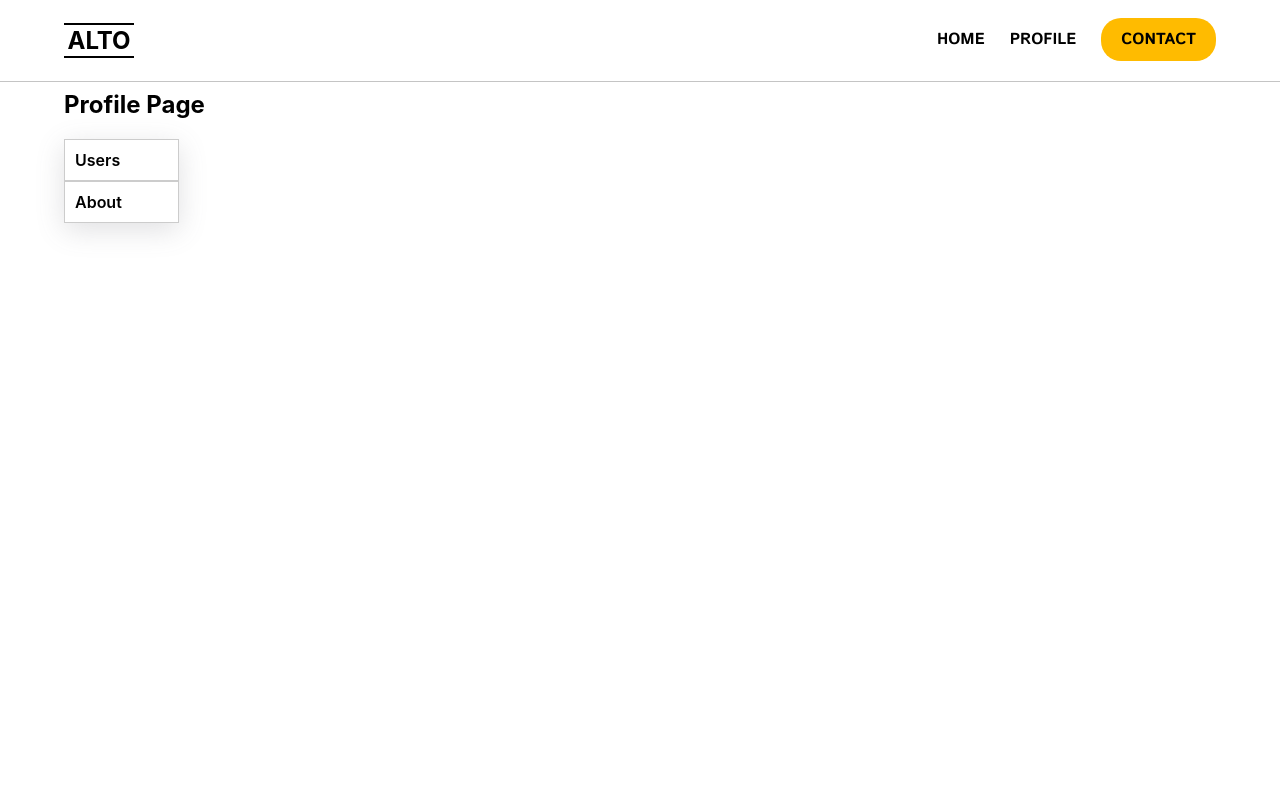
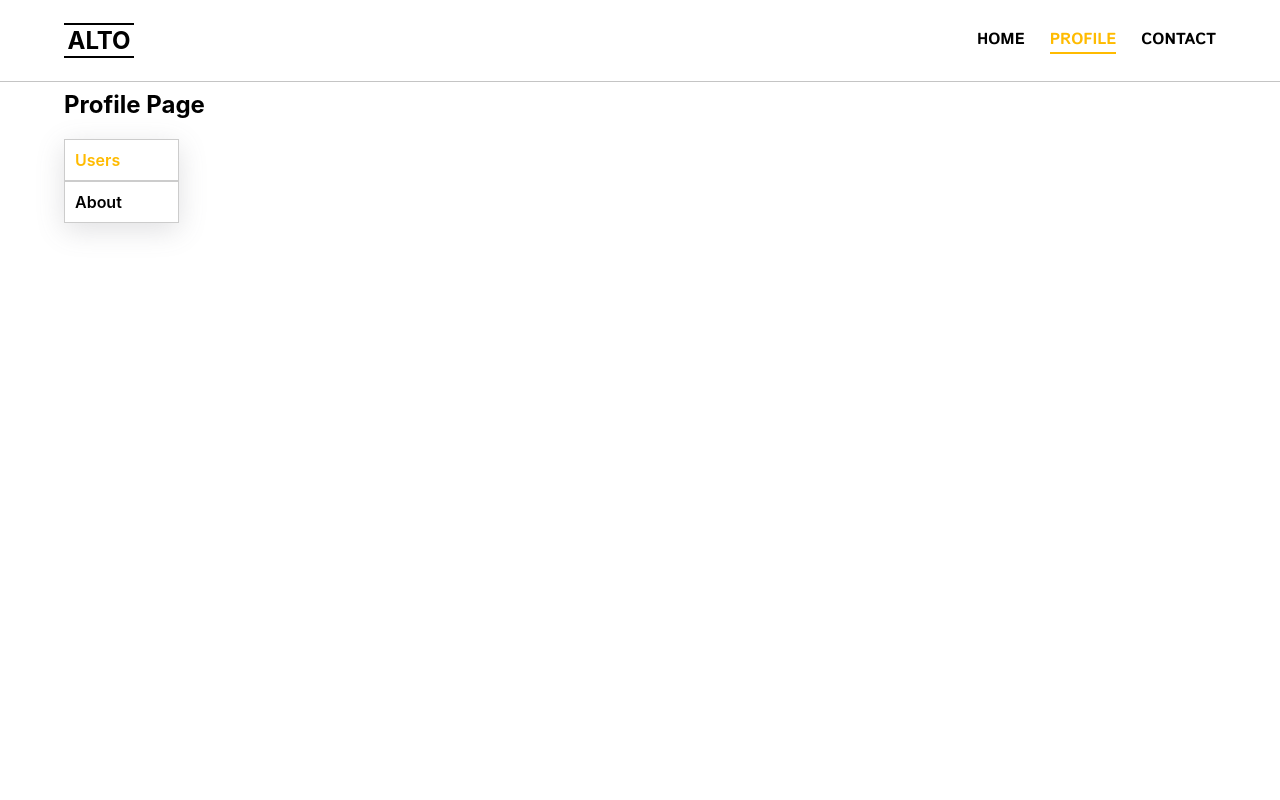
Before and after one commit to ebokes/altschool-assignment2, a React (Vite) app: page /profile/users in a window 1280 px wide. Shown: the top 800 px of the page. Built offline with nearby package versions, Linux system fonts and the light colour scheme.

Commit message:
style: style navbar, contact and profile page

```diff
--- a/src/App.jsx
+++ b/src/App.jsx
@@ -1,17 +1,19 @@
-// import { useState } from "react";
-import reactLogo from "./assets/react.svg";
-import Users from "./pages/Users/index";
-import Navbar from "./components/Navbar";
+import ErrorBoundary from "./pages/Error/ErrorBoundary";
 import { ThemeProvider } from "styled-components";
 import { GlobalStyles } from "./GlobalStyles";
-import Home from "./pages/Home";
-import Contact from "./pages/Contact";
-import Footer from "./components/Footer";
 import { Route, Routes } from "react-router-dom";
-import Profile from "./pages/Profile";
+import { lazy, Suspense } from "react";
+import Loading from "./components/Loading";
 import ErrorPage from "./pages/Error/ErrorPage";
-import ErrorBoundary from "./pages/Error/ErrorBoundary";
-import About from "./pages/About";
+
+// import Users from "./pages/Users/index";
+let Navbar = lazy(() => import("./components/Navbar"));
+let Home = lazy(() => import("./pages/Home"));
+let Contact = lazy(() => import("./pages/Contact"));
+let Footer = lazy(() => import("./components/Footer"));
+let Profile = lazy(() => import("./pages/Profile"));
+let About = lazy(() => import("./pages/About"));
+let Users = lazy(() => import("./pages/Users/index"));
 
 function App() {
   const theme = {
@@ -37,6 +39,7 @@ function App() {
       <ThemeProvider theme={theme}>
         <ErrorBoundary>
           <GlobalStyles />
+          <Suspense fallback={<Loading />}>
             <Navbar />
             <Routes>
               <Route path="/" element={<Home />} />
@@ -48,6 +51,7 @@ function App() {
               <Route path="*" element={<ErrorPage />} />
             </Routes>
             <Footer />
+          </Suspense>
         </ErrorBoundary>
       </ThemeProvider>
     </>
--- a/src/components/Navbar/index.jsx
+++ b/src/components/Navbar/index.jsx
@@ -1,19 +1,11 @@
 import * as React from "react";
 import { useState } from "react";
 import ClickAwayListener from "@mui/material/ClickAwayListener";
-import {
-  Header,
-  NavContainer,
-  Logo,
-  ButtonLink,
-  HamburgerStyle,
-  Menu,
-  ContactLink,
-} from "./styles";
+import { Header, NavContainer, Logo, HamburgerStyle, Menu } from "./styles";
 import { Sling as Hamburger } from "hamburger-react";
+import { NavLink } from "react-router-dom";
 
 const Navbar = () => {
-  // const [navColor, setNavColor] = useState(false);
   const [isOpen, setOpen] = useState(false);
   const handleClose = () => setOpen(false);
 
@@ -41,19 +33,32 @@ const Navbar = () => {
           </HamburgerStyle>
           <Menu isOpen={isOpen}>
             <li>
-              <ButtonLink onClick={handleClose} to="/">
+              <NavLink
+                onClick={handleClose}
+                to="/"
+                className={({ isActive }) => (isActive ? "active" : "normal")}
+                end
+              >
                 Home
-              </ButtonLink>
+              </NavLink>
             </li>
             <li>
-              <ButtonLink onClick={handleClose} to="/profile">
+              <NavLink
+                onClick={handleClose}
+                to="/profile"
+                className={({ isActive }) => (isActive ? "active" : "normal")}
+              >
                 Profile
-              </ButtonLink>
+              </NavLink>
             </li>
             <li>
-              <ContactLink onClick={handleClose} to="/contact">
+              <NavLink
+                onClick={handleClose}
+                to="/contact"
+                className={({ isActive }) => (isActive ? "active" : "normal")}
+              >
                 Contact
-              </ContactLink>
+              </NavLink>
             </li>
           </Menu>
         </NavContainer>
--- a/src/components/Navbar/styles.jsx
+++ b/src/components/Navbar/styles.jsx
@@ -31,6 +31,83 @@ export const Menu = styled.ul`
   z-index: 20;
   /* margin-right: 5%; */
 
+  .normal {
+    color: ${({ theme }) => theme.color.black};
+    display: flex;
+    transition: all 0.4s;
+    position: relative;
+    padding-bottom: 0.3rem;
+    transition: all 0.5s ease-in-out;
+    font-family: "Istok Web", sans-serif;
+    font-weight: 600;
+
+    :hover {
+      color: ${({ theme }) => theme.color.primary};
+
+      @media screen and (max-width: ${({ theme }) => theme.screens.lg}) {
+        color: #000;
+      }
+    }
+
+    &::before {
+      content: "";
+      width: 100%;
+      height: 0.2rem;
+      background-color: ${({ theme }) => theme.color.primary};
+      position: absolute;
+      bottom: 0;
+      left: 0;
+      transition: transform 250ms ease-in;
+      transform: scaleX(0);
+    }
+
+    &:hover::before {
+      transform: scaleX(1);
+      background-color: ${({ theme }) => theme.color.primary};
+
+      @media screen and (max-width: ${({ theme }) => theme.screens.lg}) {
+        transform: scaleX(0);
+        color: ${({ theme }) => theme.color.black};
+      }
+    }
+  }
+
+  .active {
+    color: ${({ theme }) => theme.color.primary};
+    display: flex;
+    transition: all 0.4s;
+    position: relative;
+    padding-bottom: 0.3rem;
+    transition: all 0.5s ease-in-out;
+    font-family: "Istok Web", sans-serif;
+    font-weight: 600;
+
+    :hover {
+      color: ${({ theme }) => theme.color.primary};
+
+      @media screen and (max-width: ${({ theme }) => theme.screens.lg}) {
+        color: #000;
+      }
+    }
+
+    &::before {
+      content: "";
+      width: 100%;
+      height: 0.2rem;
+      position: absolute;
+      bottom: 0;
+      left: 0;
+      transition: transform 250ms ease-in;
+      transform: scaleX(1);
+      background-color: ${({ theme }) => theme.color.primary};
+
+      @media screen and (max-width: ${({ theme }) => theme.screens.lg}) {
+        transform: scaleX(0);
+        color: ${({ theme }) => theme.color.black};
+      }
+    }
+  }
+
   /* mobile */
   @media screen and (max-width: ${({ theme }) => theme.screens.lg}) {
     display: flex;
@@ -62,9 +139,9 @@ export const Menu = styled.ul`
           opacity: 1;
         }
       }
-      &:not(:last-child) {
+      /* &:not(:last-child) {
         border-bottom: 1px solid #999;
-      }
+      } */
     }
   }
 
@@ -95,12 +172,10 @@ export const Logo = styled(NavLink)`
   align-self: center;
   width: 7rem;
   height: 3.5rem;
-
   border-top: 0.2rem solid ${({ theme }) => theme.color.black};
   border-bottom: 0.2rem solid ${({ theme }) => theme.color.black};
   font-family: "Istok Web", sans-serif;
   font-weight: 600;
-  /* margin-left: 5%; */
 
   @media screen and (max-width: ${({ theme }) => theme.screens.md}) {
     margin-left: 2.5%;
@@ -125,94 +200,3 @@ export const HamburgerStyle = styled.span`
     padding-right: 2%;
   }
 `;
-
-export const ButtonLink = styled(NavLink)`
-  color: ${({ theme }) => theme.color.black};
-  display: flex;
-  transition: all 0.4s;
-  position: relative;
-  padding-bottom: 0.3rem;
-  transition: all 0.5s ease-in-out;
-  font-family: "Istok Web", sans-serif;
-  font-weight: 600;
-
-  :hover {
-    color: #feb72b;
-
-    @media screen and (max-width: ${({ theme }) => theme.screens.lg}) {
-      color: #000;
-    }
-  }
-
-  &::before {
-    content: "";
-    width: 100%;
-    height: 0.2rem;
-    background-color: #feb72b;
-    position: absolute;
-    bottom: 0;
-    left: 0;
-    transition: transform 250ms ease-in;
-    transform: scaleX(0);
-  }
-
-  &:hover::before {
-    transform: scaleX(1);
-    background-color: #feb72b;
-
-    @media screen and (max-width: ${({ theme }) => theme.screens.lg}) {
-      transform: scaleX(0);
-      color: ${({ theme }) => theme.color.black};
-    }
-  }
-`;
-
-export const ContactLink = styled(NavLink)`
-  background-color: ${({ theme }) => theme.color.primary};
-  color: ${({ theme }) => theme.color.black};
-  display: flex;
-  transition: all 0.4s;
-  position: relative;
-  padding: 1rem 2rem;
-  /* padding-bottom: 0.3rem; */
-  transition: all 0.5s ease-in-out;
-  font-family: "Istok Web", sans-serif;
-  font-weight: 600;
-  border-radius: 2rem;
-  margin-bottom: 0.3rem;
-  outline: red;
-
-  :hover {
-    color: #fff;
-    @media screen and (max-width: ${({ theme }) => theme.screens.lg}) {
-      color: #000;
-    }
-  }
-
-  @media screen and (max-width: ${({ theme }) => theme.screens.lg}) {
-    background-color: transparent;
-    padding: 0;
-    /* color: ${({ theme }) => theme.color.white}; */
-  }
-
-  /* &::before {
-    content: "";
-    width: 100%;
-    height: 0.2rem;
-    background-color: #feb72b;
-    position: absolute;
-    bottom: 0;
-    left: 0;
-    transition: transform 250ms ease-in;
-    transform: scaleX(0);
-  }
-
-  &:hover::before {
-    transform: scaleX(1);
-    background-color: #feb72b;
-
-    @media screen and (max-width: ${({ theme }) => theme.screens.lg}) {
-      transform: scaleX(0);
-    } */
-  /* } */
-`;
--- a/src/pages/Contact/styles.jsx
+++ b/src/pages/Contact/styles.jsx
@@ -17,6 +17,7 @@ export const Heading = styled.div`
   margin-bottom: 3rem;
   color: ${({ theme }) => theme.color.white};
   font-size: 3rem;
+  text-align: center;
 `;
 export const InputWrapper = styled.div`
   display: flex;
--- a/src/pages/Profile/index.jsx
+++ b/src/pages/Profile/index.jsx
@@ -1,13 +1,7 @@
 import React, { useState } from "react";
-import { Outlet } from "react-router-dom";
+import { NavLink, Outlet } from "react-router-dom";
 import { Container, Section } from "../../components/reuseable";
-import {
-  Output,
-  ProfileContainer,
-  ProfileLinks,
-  ProfileWrapper,
-  SideBar,
-} from "./styles";
+import { Output, ProfileContainer, ProfileWrapper, SideBar } from "./styles";
 
 const Profile = () => {
   const [show, setShow] = useState(false);
@@ -20,14 +14,22 @@ const Profile = () => {
           <ProfileContainer>
             <SideBar>
               <li>
-                <ProfileLinks onClick={handleShow} to="/profile/users">
+                <NavLink
+                  onClick={handleShow}
+                  to="/profile/users"
+                  className={({ isActive }) => (isActive ? "active" : "normal")}
+                >
                   Users
-                </ProfileLinks>
+                </NavLink>
               </li>
               <li>
-                <ProfileLinks onClick={handleShow} to="/profile/about">
+                <NavLink
+                  onClick={handleShow}
+                  to="/profile/about"
+                  className={({ isActive }) => (isActive ? "active" : "normal")}
+                >
                   About
-                </ProfileLinks>
+                </NavLink>
               </li>
             </SideBar>
             {show && (
--- a/src/pages/Profile/styles.jsx
+++ b/src/pages/Profile/styles.jsx
@@ -1,4 +1,3 @@
-import { NavLink } from "react-router-dom";
 import styled from "styled-components";
 
 export const ProfileWrapper = styled.div`
@@ -37,12 +36,16 @@ export const SideBar = styled.ul`
   li {
     border: 1px solid ${({ theme }) => theme.color.border};
     padding: 1rem;
+
+    .normal {
+      color: ${({ theme }) => theme.color.black};
+      font-weight: 600;
+    }
+    .active {
+      color: ${({ theme }) => theme.color.primary};
+      font-weight: 600;
+    }
   }
-`;
-
-export const ProfileLinks = styled(NavLink)`
-  color: #000;
-  font-weight: 600;
 `;
 
 export const Output = styled.div`
```
Also changed, not shown: src/pages/Users/styles.jsx (+17 -9 lines). Lines whose indentation alone changed are shown as unchanged.
